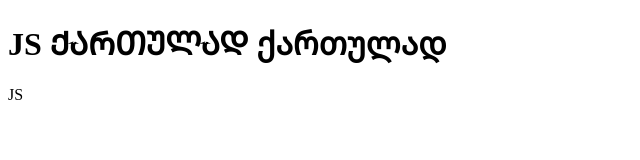
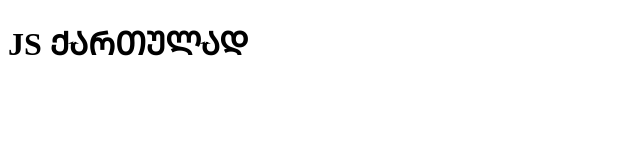
Before and after one commit to din-ge/js, a plain HTML site: page index.html in a window 1280 px wide. Shown: the whole page, without its empty margins (0-640 px from the left). Drawn offline with Linux system fonts and the light colour scheme.

Commit message:
13 ფაილი დაემატა

```diff
--- a/index.html
+++ b/index.html
@@ -7,6 +7,6 @@
     <title>Document</title>
 </head>
 <body>
-    <h1>JS ᲥᲐᲠᲗᲣᲚᲐᲓ ქართულად</h1>JS
+    <h1>JS ᲥᲐᲠᲗᲣᲚᲐᲓ</h1>
 </body>
 </html>
```
Also changed, not shown: 12 other files.
